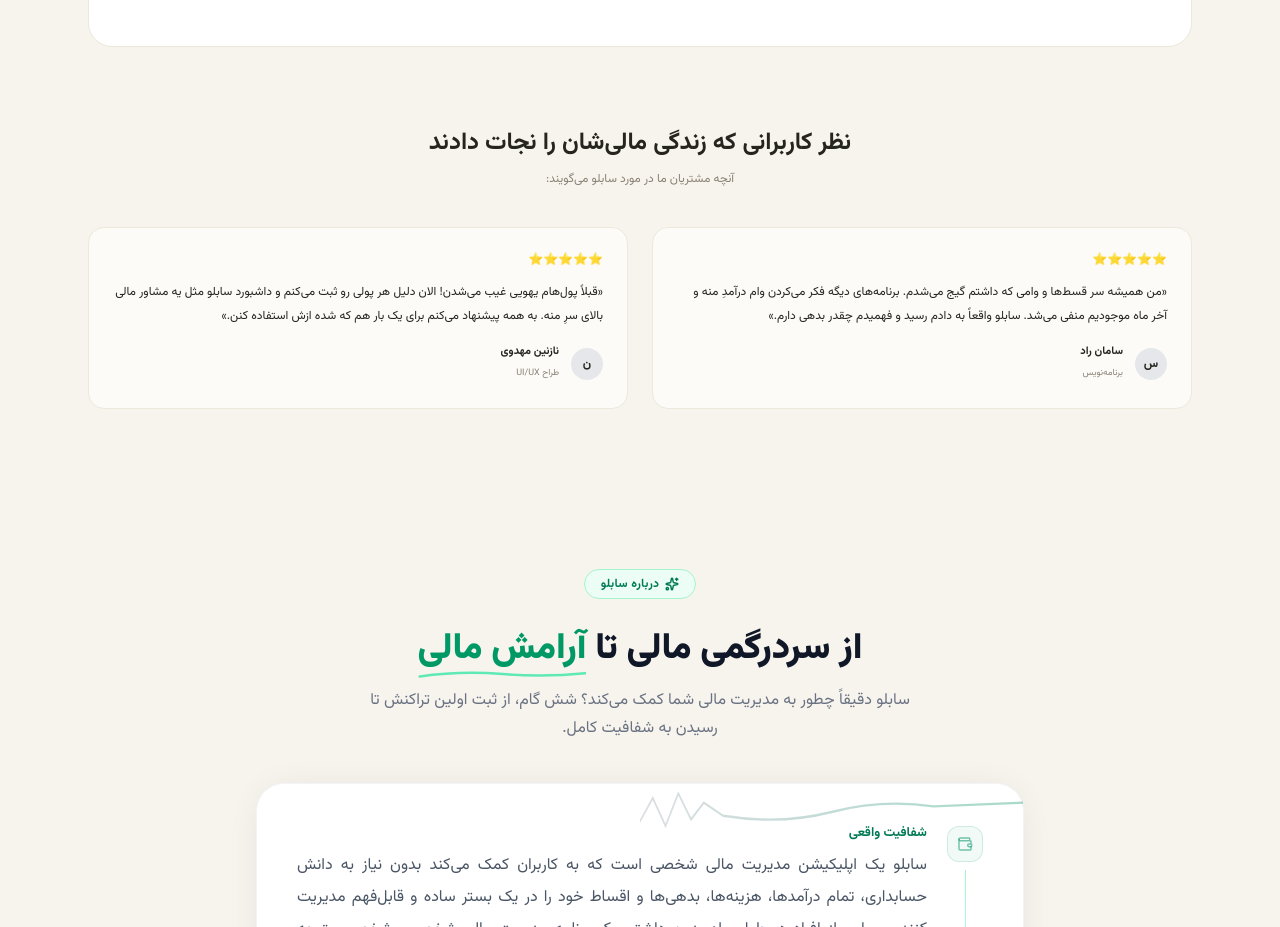
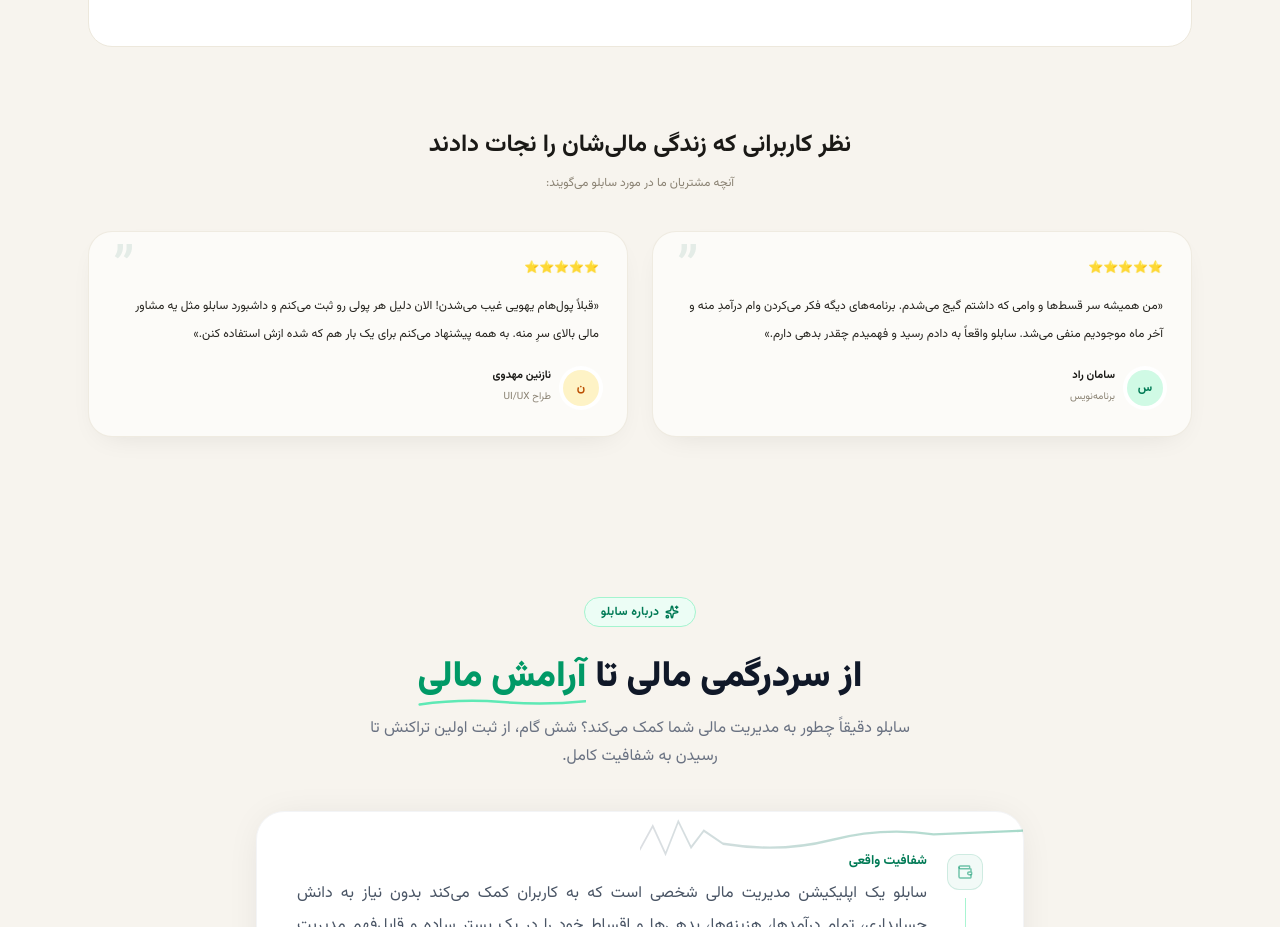
Before and after one commit to parsaasadzadeh/Sablo-Web, a Next.js app: page / in a window 1280 px wide. Shown: the part 1400-2327 px from the top of the page. Built offline with nearby package versions, Linux system fonts and the light colour scheme; no server answers.

Commit message:
Update TestimonialsSection.js

```diff
--- a/src/components/landing/TestimonialsSection.js
+++ b/src/components/landing/TestimonialsSection.js
@@ -1,39 +1,70 @@
+const testimonials = [
+  {
+    initial: "س",
+    name: "سامان راد",
+    role: "برنامه‌نویس",
+    text: "من همیشه سر قسط‌ها و وامی که داشتم گیج می‌شدم. برنامه‌های دیگه فکر می‌کردن وام درآمدِ منه و آخر ماه موجودیم منفی می‌شد. سابلو واقعاً به دادم رسید و فهمیدم چقدر بدهی دارم.",
+    avatar: "bg-emerald-100 text-emerald-700",
+  },
+  {
+    initial: "ن",
+    name: "نازنین مهدوی",
+    role: "طراح UI/UX",
+    text: "قبلاً پول‌هام یهویی غیب می‌شدن! الان دلیل هر پولی رو ثبت می‌کنم و داشبورد سابلو مثل یه مشاور مالی بالای سرِ منه. به همه پیشنهاد می‌کنم برای یک بار هم که شده ازش استفاده کنن.",
+    avatar: "bg-amber-100 text-amber-700",
+  },
+];
+
 export default function TestimonialsSection() {
   return (
     <section id="testimonials" className="mb-20">
       <div className="text-center max-w-xl mx-auto mb-10">
-        <h2 className="text-2xl font-bold mb-3">نظر کاربرانی که زندگی مالی‌شان را نجات دادند</h2>
-        <p className="text-xs text-[#8A8273]">آنچه مشتریان ما در مورد سابلو می‌گویند:</p>
+        <h2 className="text-2xl font-bold mb-3 text-[#1A1916] leading-9">
+          نظر کاربرانی که زندگی مالی‌شان را نجات دادند
+        </h2>
+        <p className="text-xs text-[#8A8273]">
+          آنچه مشتریان ما در مورد سابلو می‌گویند:
+        </p>
       </div>
 
       <div className="grid grid-cols-1 md:grid-cols-2 gap-6">
-        <div className="bg-[#FCFBF8] p-6 rounded-2xl border border-[#EDE8DC]">
-          <div className="flex items-center gap-1 text-amber-500 mb-3 text-xs">⭐⭐⭐⭐⭐</div>
-          <p className="text-xs text-[#26241F] leading-6 mb-4">
-            «من همیشه سر قسط‌ها و وامی که داشتم گیج می‌شدم. برنامه‌های دیگه فکر می‌کردن وام درآمدِ منه و آخر ماه موجودیم منفی می‌شد. سابلو واقعاً به دادم رسید و فهمیدم چقدر بدهی دارم.»
-          </p>
-          <div className="flex items-center gap-3">
-            <div className="w-8 h-8 rounded-full bg-gray-200 flex items-center justify-center text-xs font-bold">س</div>
-            <div>
-              <h5 className="text-[11px] font-bold">سامان راد</h5>
-              <span className="text-[9px] text-[#8A8273]">برنامه‌نویس</span>
+        {testimonials.map((t) => (
+          <figure
+            key={t.name}
+            className="relative bg-[#FCFBF8] p-7 rounded-3xl border border-[#EDE8DC]/80 shadow-[0_10px_30px_-15px_rgba(26,25,22,0.12)] transition-all duration-300 hover:-translate-y-1 hover:shadow-[0_16px_36px_-14px_rgba(26,25,22,0.18)] motion-reduce:transition-none motion-reduce:hover:translate-y-0"
+          >
+            {/* علامت نقل‌قول ملایم */}
+            <span
+              aria-hidden="true"
+              className="absolute top-3 left-6 text-6xl leading-none text-[#0F6F5C]/10 select-none"
+            >
+              ”
+            </span>
+
+            <div
+              className="flex items-center gap-0.5 text-amber-400 mb-4 text-xs"
+              aria-label="امتیاز ۵ از ۵"
+            >
+              <span aria-hidden="true">⭐⭐⭐⭐⭐</span>
             </div>
-          </div>
-        </div>
 
-        <div className="bg-[#FCFBF8] p-6 rounded-2xl border border-[#EDE8DC]">
-          <div className="flex items-center gap-1 text-amber-500 mb-3 text-xs">⭐⭐⭐⭐⭐</div>
-          <p className="text-xs text-[#26241F] leading-6 mb-4">
-            «قبلاً پول‌هام یهویی غیب می‌شدن! الان دلیل هر پولی رو ثبت می‌کنم و داشبورد سابلو مثل یه مشاور مالی بالای سرِ منه. به همه پیشنهاد می‌کنم برای یک بار هم که شده ازش استفاده کنن.»
-          </p>
-          <div className="flex items-center gap-3">
-            <div className="w-8 h-8 rounded-full bg-gray-200 flex items-center justify-center text-xs font-bold">ن</div>
-            <div>
-              <h5 className="text-[11px] font-bold">نازنین مهدوی</h5>
-              <span className="text-[9px] text-[#8A8273]">طراح UI/UX</span>
-            </div>
-          </div>
-        </div>
+            <blockquote className="text-xs text-[#26241F] leading-7 mb-5">
+              «{t.text}»
+            </blockquote>
+
+            <figcaption className="flex items-center gap-3">
+              <div
+                className={`w-9 h-9 rounded-full ${t.avatar} flex items-center justify-center text-xs font-bold ring-4 ring-white`}
+              >
+                {t.initial}
+              </div>
+              <div>
+                <h5 className="text-[11px] font-bold text-[#1A1916]">{t.name}</h5>
+                <span className="text-[10px] text-[#8A8273]">{t.role}</span>
+              </div>
+            </figcaption>
+          </figure>
+        ))}
       </div>
     </section>
   );
```
